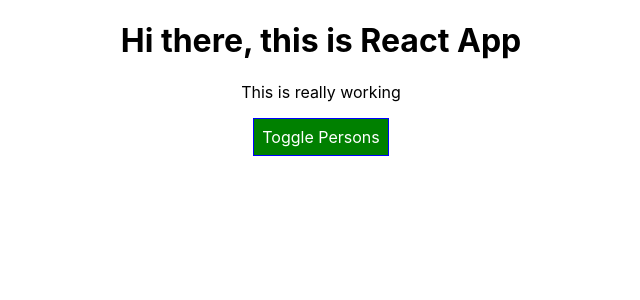
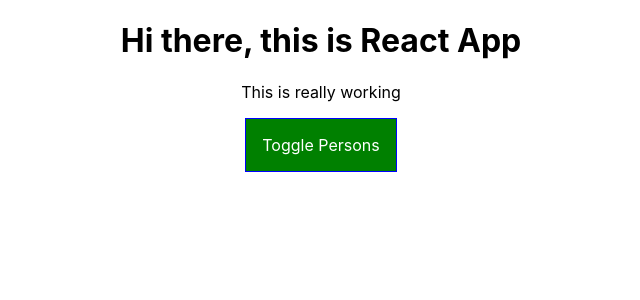
Before and after one commit to amir-sulehria/React, a React (Create React App) app in the folder basic-features/: page / in a window 1280 px wide. Shown: the top 300 px of the page, without its empty margins (319-959 px from the left). Built offline with nearby package versions, Linux system fonts and the light colour scheme.

Commit message:
Styling-Complete-Lec-Css-modules

```diff
--- a/basic-features/src/App.css
+++ /dev/null
@@ -1,25 +0,0 @@
-/*2.4
-to change in-line style dynamically and assign className dynamically see
-button style in App.js
-the problem we're currenlty facing is we can't apply hover effect in inline style and if we do it in css
-file it will take place globally, let's first have a look at solution for applying hover on inline style,
-we'll use a 3rd package library for this task as it's not possible in normal inline, for usage of
-radium go to 2.5
-*/
-
-
-/*2.7
-css modules let u use same css class name in different files without worrying about name clashes
-they'll be used only where they r imported i.e local scope
-*/
-.App {
-  text-align: center;
-}
-
-.red{
-  color: red;
-}
-
-.bold{
-  font-weight: bold;
-}
--- a/basic-features/src/App.js
+++ b/basic-features/src/App.js
@@ -1,7 +1,7 @@
 import React, { Component } from 'react';
-import './App.css';
+import classNames from './App.module.css'
 import Person from './Person/Person';
-import Radium, { StyleRoot } from 'radium';
+//import Radium, { StyleRoot } from 'radium';
 
 
 /*1.2
@@ -171,26 +171,20 @@ class App extends Component {
 
   render() {
 
-    const style = {
-      backgroundColor: 'green',
-      color: 'white',
-      font: 'inherit',
-      border: '1px solid blue',
-      padding: '8px',
-      cursor: 'pointer',
-      ':hover': {
-        backgroundColor: 'lightgreen',
-        color: 'black'
-      }
-    };
+    // const style = {
+    //   backgroundColor: 'green',
+    //   color: 'white',
+    //   font: 'inherit',
+    //   border: '1px solid blue',
+    //   padding: '8px',
+    //   cursor: 'pointer',
+    // };
 
     let person = null;
+    let btnClass = '';
     if (this.state.personToggle) {
-      style.backgroundColor = 'red';
-      style[':hover'] = {
-        backgroundColor: 'salmon',
-        color: 'black'
-      };
+      // style.backgroundColor = 'red';
+      btnClass = classNames.Red;
       person = (
         <div>
 
@@ -228,25 +222,23 @@ class App extends Component {
     // let classes = ['red', 'bold'].join(' ');
     let classes = [];
     if (this.state.persons.length <= 2) {
-      classes.push('red');
+      classes.push(classNames.red);
     }
     if (this.state.persons.length <= 1) {
-      classes.push('bold');
+      classes.push(classNames.bold);
     }
 
     return (
 
-      <StyleRoot>
-        <div className="App">
+      <div className={classNames.App}>
         <h1>
           Hi there, this is React App
         </h1>
         <p className={classes.join(' ')}>This is really working</p>
         {/* <button style={style} onClick={() => this.switchNameHandler('Wasim')}>Switch Names</button> */}
-          <button style={style} onClick={this.tooglePersonHandler}>Toggle Persons</button>
+        <button className={btnClass} onClick={this.tooglePersonHandler}>Toggle Persons</button>
         {person}
       </div>
-      </StyleRoot>
     );
 
     // return React.createElement('div', null, React.createElement('h1', {className: 'App'}, 'From inside React.createElement'));
@@ -254,4 +246,4 @@ class App extends Component {
   }
 }
 
-export default Radium(App);
+export default App;
--- /dev/null
+++ b/basic-features/src/App.module.css
@@ -0,0 +1,55 @@
+/*2.4
+to change in-line style dynamically and assign className dynamically see
+button style in App.js
+the problem we're currenlty facing is we can't apply hover effect in inline style and if we do it in css
+file it will take place globally, let's first have a look at solution for applying hover on inline style,
+we'll use a 3rd package library for this task as it's not possible in normal inline, for usage of
+radium go to 2.5
+*/
+
+
+/*2.7
+css modules let u use same css class name in different files without worrying about name clashes
+they'll be used only where they r imported i.e local scope, now to use css module remove all traces of
+radium since we're not using it anymore, since we're using react-script 2+ so we only need to create file
+as [name].module.css, at end the name of applied class will look like [filename]\_[classname]\_\_[hash],
+when importing we get a js object which we can use to apply css, now lets remove inline styling and also
+lets start using hover effect, below is normal rule to add style to btn that has red class and vice versa
+for media queries see 2.8
+*/
+
+
+
+.App button{
+  border: 1px solid blue;
+  padding: 16px;
+  background-color: green;
+  font: inherit;
+  color: white;
+}
+
+.App button:hover{
+  background-color: lightgreen;
+  color: black;
+}
+
+.App button.Red{
+  background-color: red;
+}
+
+.App button.Red:hover{
+  background-color: salmon;
+  color: black;
+}
+
+.App {
+  text-align: center;
+}
+
+.red{
+  color: red;
+}
+
+.bold{
+  font-weight: bold;
+}
--- a/basic-features/src/Person/Person.js
+++ b/basic-features/src/Person/Person.js
@@ -1,6 +1,6 @@
 import React from 'react';
-import './Person.css';
-import Radium from 'radium';
+import className from './Person.module.css';
+// import Radium from 'radium';
 
 /*1.2
 we already have seen a way of creating component now lets have a look at another method of
@@ -41,14 +41,14 @@ nowgo to 2.7 where we'll enable css modules
 */
 const person = (props)=>{
 
-    const styles = {
-        '@media (min-width: 500px)': {
-            width: '450px'
-        }
-    };
+    // const styles = {
+    //     '@media (min-width: 500px)': {
+    //         width: '450px'
+    //     }
+    // };
 
     return (
-        <div className="Person" style={styles}>
+        <div className={className.Person}>
             <p onClick={props.click}>hi my name is {props.name} and my age is {props.age}</p>
             <p>{props.children}</p>
             <input type="text" value={props.name} onChange={props.changed}/>
@@ -57,4 +57,4 @@ const person = (props)=>{
 
 };
 
-export default Radium(person)
+export default person
--- a/basic-features/src/Person/Person.css
+++ b/basic-features/src/Person/Person.module.css
@@ -4,6 +4,10 @@ on saving u notice nothing happened and that's because we did'nt import it, afte
 get injected dynamically by webpack.
 we can also apply style using inline styling for this see button style where we create style object and
 then assign it to button. here styling is local but there r certain restrictions like hover effect etc
+*/
+
+/*2.8
+lets now add about media queries, simply using css
 */
 
 .Person{
@@ -14,3 +18,9 @@ then assign it to button. here styling is local but there r certain restrictions
     padding: 16px;
     text-align: center;
 }
+
+@media (min-width: 500px){
+    .Person{
+        width: 450px;
+    }
+}
```
Lines whose indentation alone changed are shown as unchanged.
